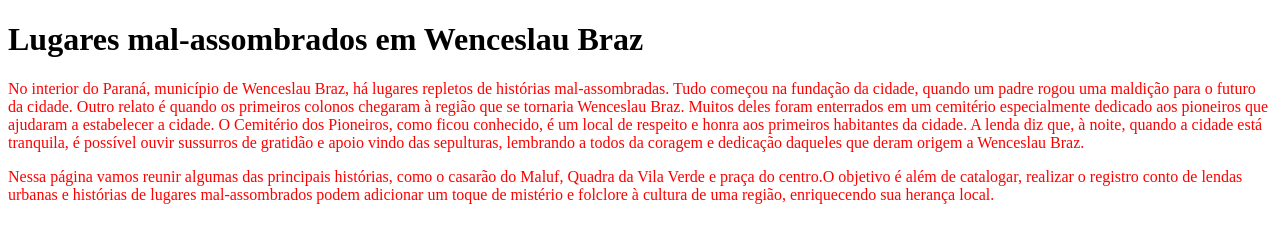
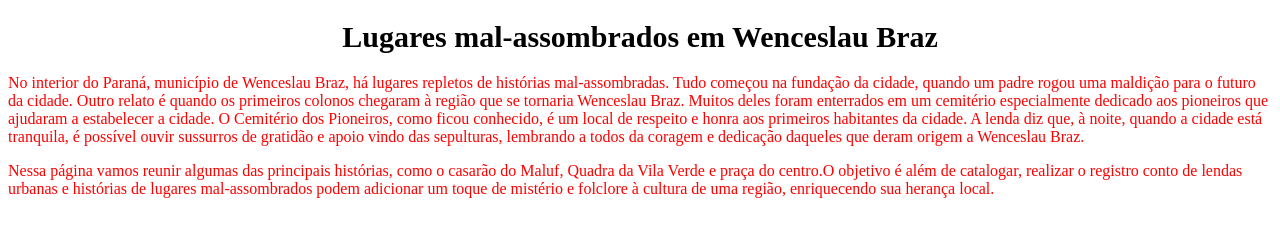
Before and after one commit to kheronn/ge_pensamento_turma_ap, a plain HTML site: page index.html in a window 1280 px wide. Drawn offline with Linux system fonts and the light colour scheme.

Commit message:
criando ids

```diff
--- a/index.html
+++ b/index.html
@@ -9,7 +9,7 @@
 
 <body>
 
-    <h1>
+    <h1 id="titulo">
         Lugares mal-assombrados em Wenceslau Braz
     </h1>
     <p>
--- a/style.css
+++ b/style.css
@@ -1,3 +1,8 @@
 p {
     color: red;
 }
+
+#titulo{
+    font-size: 30px;
+    text-align:center;
+}
```
